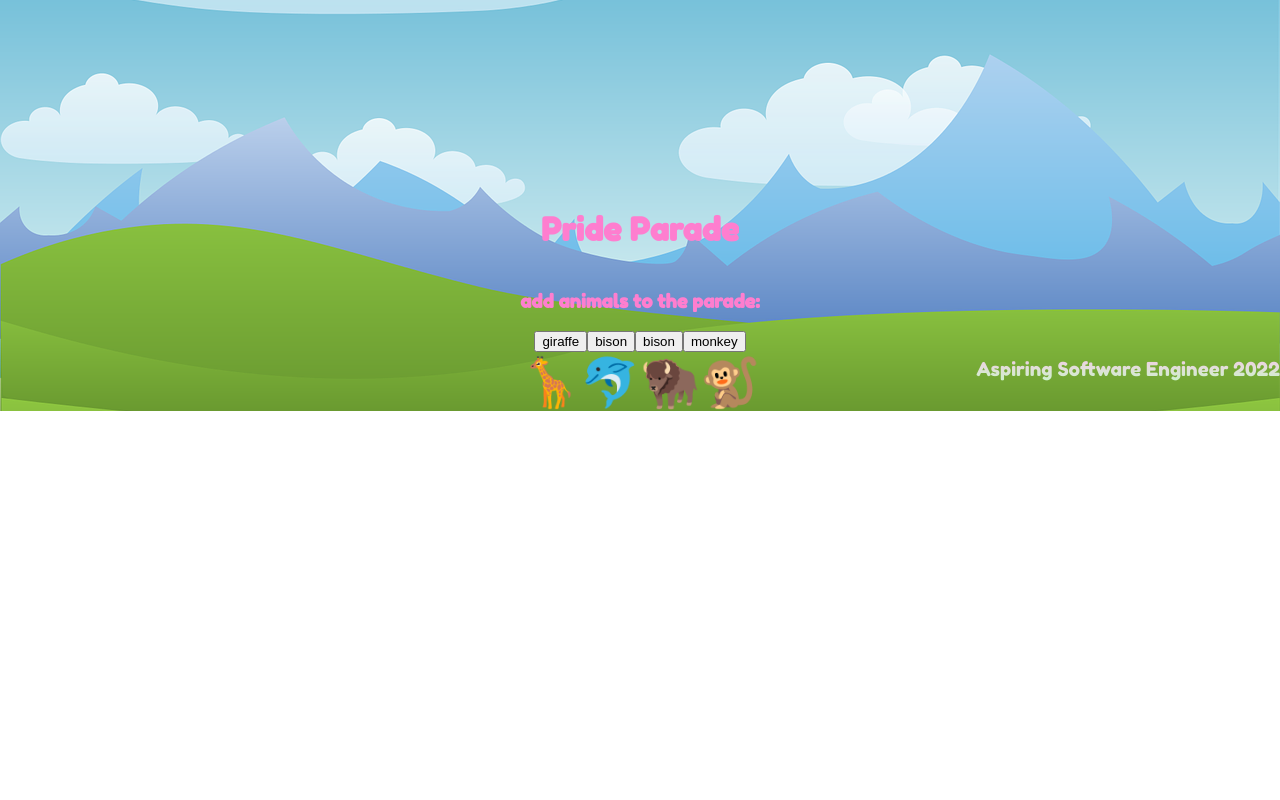
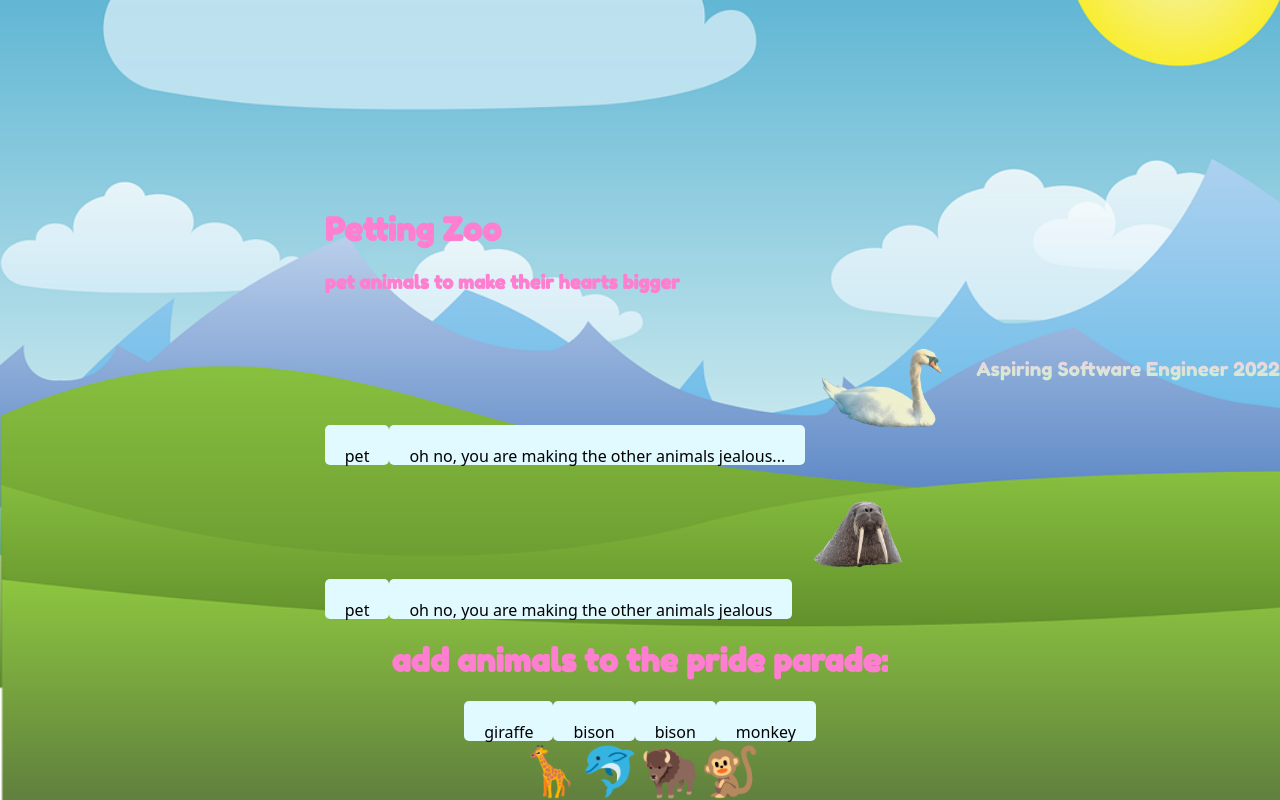
Before and after one commit to kashitamang/busy-zoo, a React (Create React App) app: page / in a window 1280 px wide. Shown: the part 411-1211 px from the top of the page. Before the commit the page ends 822 px from the top, so only its background shows below. Built offline with nearby package versions, Linux system fonts and the light colour scheme.

Commit message:
adds petting zoo

```diff
--- a/src/App.css
+++ b/src/App.css
@@ -21,6 +21,22 @@ body {
   background-size: cover;
 }
 
-buttons {
-  margin: 10px;
+button {
+  padding: 20px;
+  background-color:rgb(224, 250, 255);
+  width: fit-content;
+  height: 30px;
+  border-radius: 5px;
+  border: none;
+  font-family: system-ui, -apple-system, BlinkMacSystemFont, 'Segoe UI', Roboto, Oxygen, Ubuntu, Cantarell, 'Open Sans', 'Helvetica Neue', sans-serif;
+  font-size: 1rem;
 }
+
+.buttons {
+  display: flex;
+
+}
+
+/* .swan {
+  font-size: 5rem;
+} */
--- a/src/App.js
+++ b/src/App.js
@@ -8,6 +8,8 @@ import AnimalList from './Components/AnimalList/AnimalList.js';
 function App() {
   //declare hooks
   const [animals, setAnimals] = useState(['giraffe', 'dolphin', 'bison', 'monkey']);
+  const [swanSize, setSwanSize] = useState(10);
+  const [walrusSize, setWalrusSize] = useState(10);
 
   //click handlers
   function handleGiraffeClick(){
@@ -33,13 +35,26 @@ function App() {
     const copy = animals.slice();
     setAnimals(copy);
   }
-
+  // 🦭
   //returns
   return (
     <div className="App">
       <Header/>
-      <h1>Pride Parade</h1>
-      <h3>add animals to the parade:</h3>
+      <div className="petting-zoo">
+        <h1>Petting Zoo</h1>
+        <h3>pet animals to make their hearts bigger</h3>
+        <div className="gay-animal">
+          <button onClick={() => setSwanSize(swanSize + 1)}>pet</button>
+          <button onClick={() => setWalrusSize(walrusSize - 1)}>oh no, you are making the other animals jealous...</button>
+          <img src="swan.png" width={swanSize * 15}/>
+        </div>
+        <div className="gay-animal">
+          <button onClick={() => setWalrusSize(walrusSize + 1)}>pet</button>
+          <button onClick={() => setSwanSize(swanSize - 1)}>oh no, you are making the other animals jealous</button>
+          <img src="walrus.png" width={walrusSize * 15}/>
+        </div>
+      </div>
+      <h1>add animals to the pride parade:</h1>
       <div className='buttons'>
         <button onClick={handleGiraffeClick}>giraffe</button>
         <button onClick={handleDolphinClick}>bison</button>
```
Also changed, not shown: public/swan.png (added), public/walrus.png (added).
